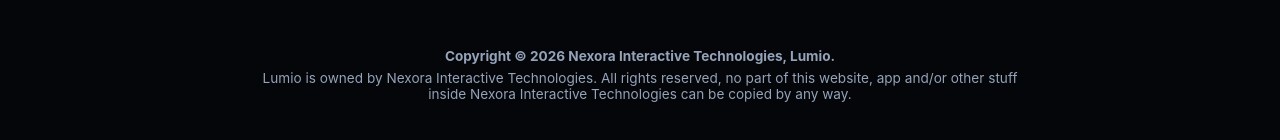
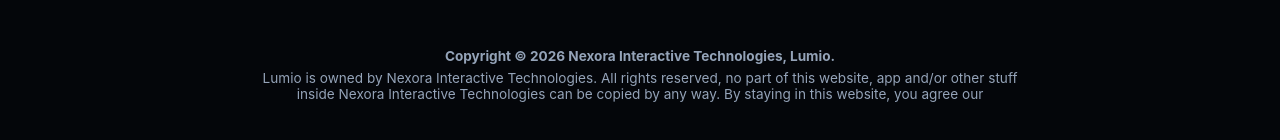
Before and after one commit to Nexora-Interactive-Technologies-Lumio/Lumio, a plain HTML site: page index.html in a window 1280 px wide. Shown: the part 2714-2854 px from the top of the page. Drawn offline with Linux system fonts and the light colour scheme.

Commit message:
Update index.html

```diff
--- a/index.html
+++ b/index.html
@@ -283,7 +283,7 @@
 
     <footer>
         <p><strong>Copyright &copy; 2026 Nexora Interactive Technologies, Lumio.</strong></p>
-        <p>Lumio is owned by Nexora Interactive Technologies. All rights reserved, no part of this website, app and/or other stuff inside Nexora Interactive Technologies can be copied by any way.</p>
+        <p>Lumio is owned by Nexora Interactive Technologies. All rights reserved, no part of this website, app and/or other stuff inside Nexora Interactive Technologies can be copied by any way. By staying in this website, you agree our <a href="https://github.com/Nexora-Interactive-Technologies-Lumio/Lumio/blob/main/(README)License.md"Terms of Use</a></p>
     </footer>
 
     <script>
```
